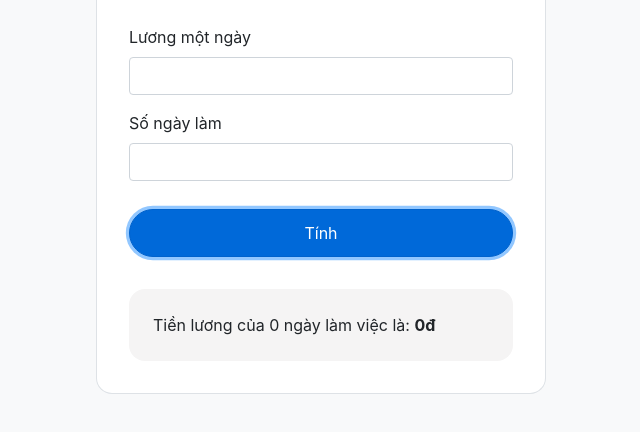
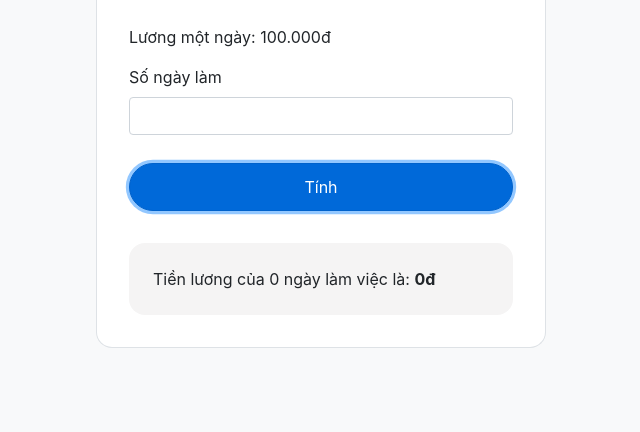
Before and after one commit to danchuhy/DangTrungHieu_BaiTapJS_04, a plain HTML site: page index.html in a window 1280 px wide. Both pictures are taken after a click on the button "Tính". Shown: the part 178-610 px from the top of the page, without its empty margins (319-959 px from the left). Drawn offline with nearby package versions, Linux system fonts and the light colour scheme.

Commit message:
fix cau 1, cau 3

```diff
--- a/index.html
+++ b/index.html
@@ -36,10 +36,7 @@
             <div class="form">
               <h1>Tính tiền lương nhân viên</h1>
 
-              <div class="form-group">
-                <label for="">Lương một ngày</label>
-                <input type="text" name="" id="luongMotNgay" class="form-control" placeholder="">
-              </div>
+              <P>Lương một ngày: 100.000đ</P>
 
               <div class="form-group">
                 <label for="">Số ngày làm</label>
@@ -99,6 +96,8 @@
             <div class="form">
 
               <h1>Quy đổi tiền sang VND </h1>
+
+              <P>Tỉ giá dollar: $1 = 23.500đ</P>
 
               <div class="form-group">
                 <label for="">Số tiền dolar</label>
--- a/js/index.js
+++ b/js/index.js
@@ -3,9 +3,9 @@ function Submit_01(){
 
     // BÀI TẬP VỀ NHÀ 01 - TÍNH TIỀN LƯƠNG NHÂN VIÊN
     // B1: Xác định đầu vào
-    // - luongMotNgay: Lương 1 ngày
+    // - luongMotNgay: Lương 1 ngày (100.000)
     // - soNgayLam: Số ngày làm
-    var luongMotNgay = +document.getElementById('luongMotNgay').value;
+    var luongMotNgay = 100000;
     var soNgayLam = +document.getElementById('soNgayLam').value;
 
     var tongTienLuong;
@@ -59,7 +59,7 @@ function Submit_02(){
 
 function Submit_03(){
     // B1: Xác định đầu vào
-    // - TI_GIA_USD
+    // - TI_GIA_USD (23.500)
     // - soTienDolar
     const TI_GIA_USD = 23500;
     var soTienDolar = +document.getElementById('soTienDolar').value;
```
